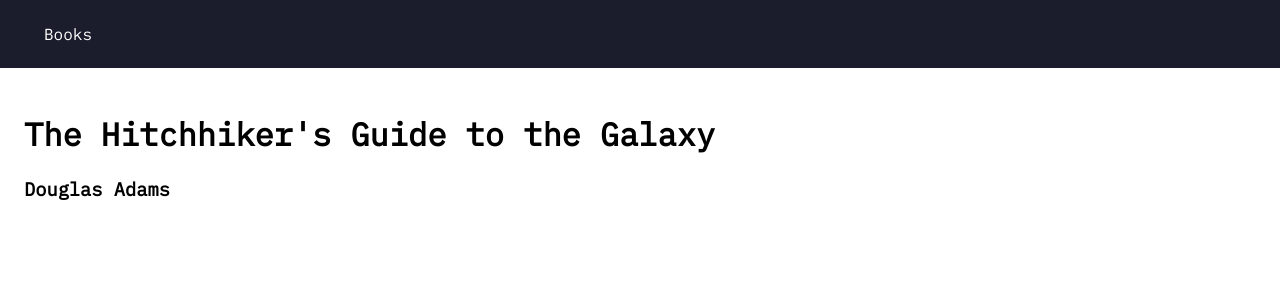
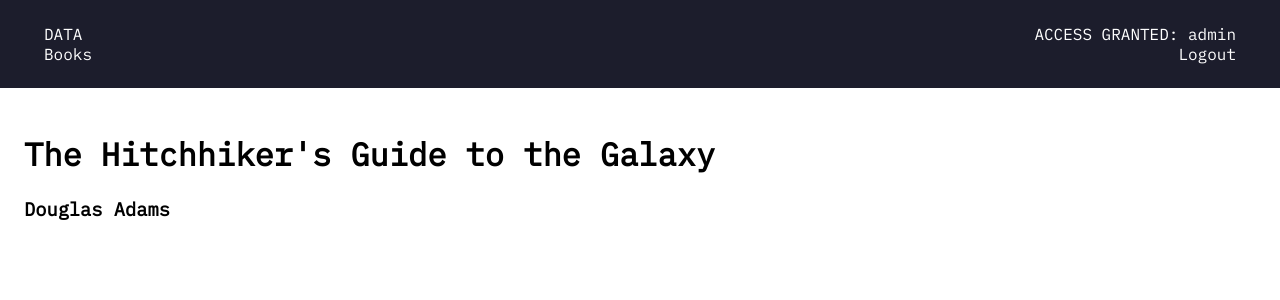
Before and after one commit to theduckfliesagain/earth-library, a Django app: page /1/ in a window 1280 px wide. Shown: the top 300 px of the page. Run offline with Django 3.2, Linux system fonts and the light colour scheme; a user stored in the database is signed in; data comes from the database, SQL or seed files in the repository.

Commit message:
add nav conditional rendering

```diff
--- a/books/templates/books/base.html
+++ b/books/templates/books/base.html
@@ -5,13 +5,26 @@
     <meta charset="UTF-8">
     <meta http-equiv="X-UA-Compatible" content="IE=edge">
     <meta name="viewport" content="width=device-width, initial-scale=1.0">
-     <link rel="stylesheet" href="{% static 'css/main.css' %}">
+    <link rel="stylesheet" href="{% static 'css/main.css' %}">
     <title>Library</title>
 </head>
 <body>
     <nav>
         <div class="linkset left">
+            <p>DATA</p>
             <a href="{% url 'books:index' %}">Books</a>
+        </div>
+        <div class="linkset right">
+
+        {% if user.is_authenticated %}
+            <p>ACCESS GRANTED: {{user}}</p>
+            <span></span>
+            <a href="{% url 'users:logout' %}">Logout</a>
+        {% else %}
+            <a href="{% url 'users:login' %}">Login</a>
+            <a href="{% url 'users:register' %}">Register</a>
+        {% endif %}
+
         </div>
     </nav>
 
```
